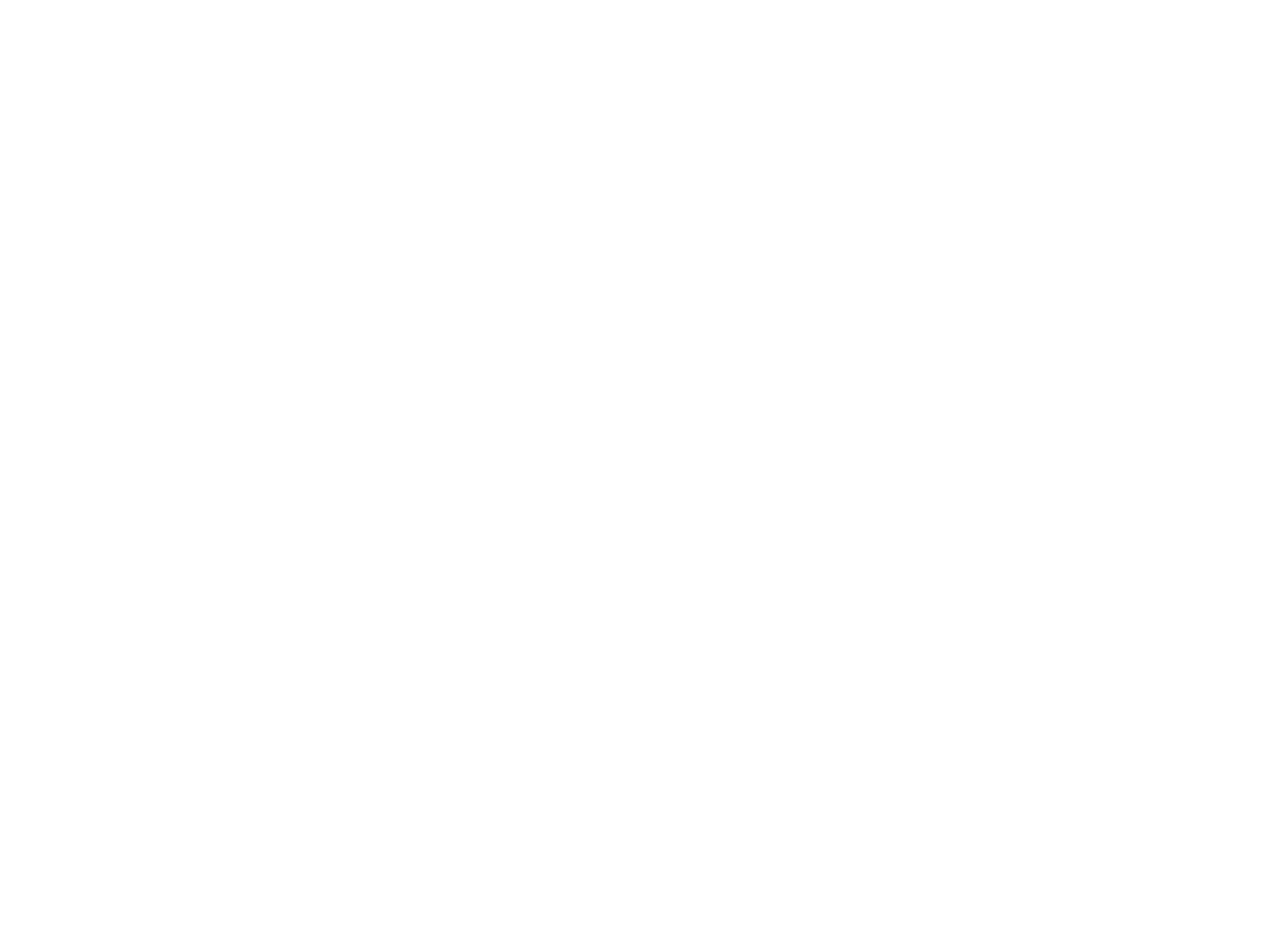
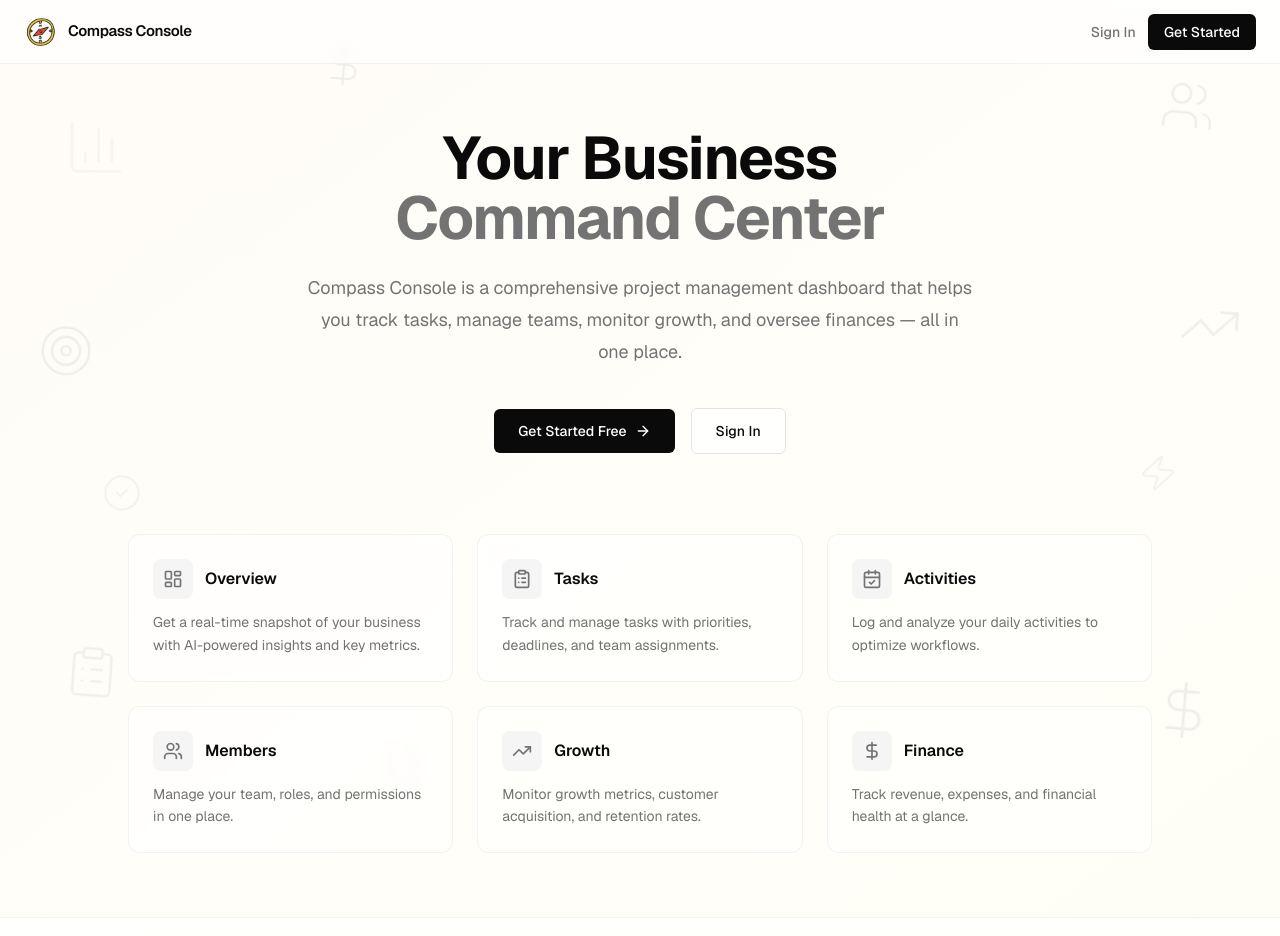
Before and after one commit to daolanx/compass-console, a Next.js app: page / in a window 1280 px wide. Shown: the top 936 px of the page. Before the commit the page ends 800 px from the top, so only its background shows below. Built offline with nearby package versions, Linux system fonts and the light colour scheme; no server answers.

Commit message:
fix: add public landing page for Google OAuth review

```diff
--- a/app/page.tsx
+++ b/app/page.tsx
@@ -1,3 +1,177 @@
+import Link from "next/link"
+import { siteConfig } from "@/constants"
+import {
+  BarChart3,
+  DollarSign,
+  CheckCircle2,
+  TrendingUp,
+  Target,
+  ClipboardList,
+  Users,
+  Zap,
+  LayoutDashboard,
+  CalendarCheck,
+  ArrowRight,
+} from "lucide-react"
+
+const floatingIcons = [
+  { Icon: BarChart3, size: "size-16", top: "top-[12%]", left: "left-[5%]", delay: "0s", duration: "6s" },
+  { Icon: DollarSign, size: "size-12", top: "top-[6%]", left: "left-[25%]", delay: "1.2s", duration: "7s" },
+  { Icon: Users, size: "size-14", top: "top-[10%]", left: "right-[5%]", delay: "2.5s", duration: "5.5s" },
+  { Icon: Target, size: "size-14", top: "top-[35%]", left: "left-[3%]", delay: "1.5s", duration: "6.5s" },
+  { Icon: TrendingUp, size: "size-16", top: "top-[32%]", left: "right-[3%]", delay: "0.5s", duration: "8s" },
+  { Icon: CheckCircle2, size: "size-10", top: "top-[50%]", left: "left-[8%]", delay: "2s", duration: "5s" },
+  { Icon: Zap, size: "size-10", top: "top-[48%]", left: "right-[8%]", delay: "0.8s", duration: "6.8s" },
+  { Icon: ClipboardList, size: "size-14", top: "top-[68%]", left: "left-[5%]", delay: "3s", duration: "7.5s" },
+  { Icon: BarChart3, size: "size-12", top: "top-[78%]", left: "left-[30%]", delay: "1.8s", duration: "6.2s" },
+  { Icon: DollarSign, size: "size-16", top: "top-[72%]", left: "right-[5%]", delay: "2.2s", duration: "7.2s" },
+]
+
+const features = [
+  {
+    icon: LayoutDashboard,
+    title: "Overview",
+    description: "Get a real-time snapshot of your business with AI-powered insights and key metrics.",
+  },
+  {
+    icon: ClipboardList,
+    title: "Tasks",
+    description: "Track and manage tasks with priorities, deadlines, and team assignments.",
+  },
+  {
+    icon: CalendarCheck,
+    title: "Activities",
+    description: "Log and analyze your daily activities to optimize workflows.",
+  },
+  {
+    icon: Users,
+    title: "Members",
+    description: "Manage your team, roles, and permissions in one place.",
+  },
+  {
+    icon: TrendingUp,
+    title: "Growth",
+    description: "Monitor growth metrics, customer acquisition, and retention rates.",
+  },
+  {
+    icon: DollarSign,
+    title: "Finance",
+    description: "Track revenue, expenses, and financial health at a glance.",
+  },
+]
+
 export default function Home() {
-  return null
+  return (
+    <div className="relative flex min-h-svh flex-col overflow-hidden bg-gradient-to-br from-orange-50/40 via-amber-50/30 to-yellow-50/40">
+      {/* Floating icons */}
+      <div className="pointer-events-none absolute inset-0 overflow-hidden">
+        {floatingIcons.map((item, i) => (
+          <div
+            key={i}
+            className={`absolute ${item.size} ${item.top} ${item.left} text-muted-foreground animate-float`}
+            style={{
+              animationDelay: item.delay,
+              animationDuration: item.duration,
+            }}
+          >
+            <item.Icon className="size-full" strokeWidth={1} />
+          </div>
+        ))}
+      </div>
+
+      {/* Header */}
+      <header className="relative z-10 flex h-16 items-center border-b border-border/50 bg-white/60 backdrop-blur-sm px-6">
+        <Link href="/" className="flex items-center gap-3">
+          <img
+            src="/logo.webp"
+            alt={`${siteConfig.name} logo`}
+            className="size-8 object-cover"
+          />
+          <span className="text-[15px] font-semibold text-foreground tracking-tight">
+            {siteConfig.name}
+          </span>
+        </Link>
+        <div className="ml-auto flex items-center gap-3">
+          <Link
+            href="/auth/login"
+            className="text-sm font-medium text-muted-foreground hover:text-foreground transition-colors"
+          >
+            Sign In
+          </Link>
+          <Link
+            href="/auth/sign-up"
+            className="rounded-md bg-foreground px-4 py-2 text-sm font-medium text-background hover:bg-foreground/90 transition-colors"
+          >
+            Get Started
+          </Link>
+        </div>
+      </header>
+
+      {/* Hero Section */}
+      <main className="relative z-10 flex flex-1 flex-col items-center justify-center px-6 py-16">
+        <div className="mx-auto max-w-3xl text-center">
+          <h1 className="text-4xl font-bold tracking-tight text-foreground sm:text-5xl lg:text-6xl">
+            Your Business
+            <br />
+            <span className="text-muted-foreground">Command Center</span>
+          </h1>
+          <p className="mt-6 text-lg leading-8 text-muted-foreground max-w-2xl mx-auto">
+            {siteConfig.name} is a comprehensive project management dashboard that helps you
+            track tasks, manage teams, monitor growth, and oversee finances — all in one place.
+          </p>
+          <div className="mt-10 flex items-center justify-center gap-4">
+            <Link
+              href="/auth/sign-up"
+              className="inline-flex items-center gap-2 rounded-md bg-foreground px-6 py-3 text-sm font-medium text-background hover:bg-foreground/90 transition-colors"
+            >
+              Get Started Free
+              <ArrowRight className="size-4" />
+            </Link>
+            <Link
+              href="/auth/login"
+              className="inline-flex items-center gap-2 rounded-md border border-border bg-white/60 backdrop-blur-sm px-6 py-3 text-sm font-medium text-foreground hover:bg-white/80 transition-colors"
+            >
+              Sign In
+            </Link>
+          </div>
+        </div>
+
+        {/* Features Grid */}
+        <div className="mx-auto mt-20 max-w-5xl grid grid-cols-1 gap-6 sm:grid-cols-2 lg:grid-cols-3">
+          {features.map((feature) => (
+            <div
+              key={feature.title}
+              className="rounded-xl border border-border/50 bg-white/60 backdrop-blur-sm p-6 hover:bg-white/80 transition-colors"
+            >
+              <div className="flex items-center gap-3 mb-3">
+                <div className="flex size-10 items-center justify-center rounded-lg bg-muted">
+                  <feature.icon className="size-5 text-muted-foreground" />
+                </div>
+                <h3 className="font-semibold text-foreground">{feature.title}</h3>
+              </div>
+              <p className="text-sm text-muted-foreground leading-relaxed">
+                {feature.description}
+              </p>
+            </div>
+          ))}
+        </div>
+      </main>
+
+      {/* Footer */}
+      <footer className="relative z-10 border-t border-border/50 bg-white/60 backdrop-blur-sm px-6 py-4">
+        <div className="flex flex-col items-center gap-3 text-sm text-muted-foreground sm:flex-row sm:justify-between">
+          <p>&copy; 2025 {siteConfig.name}</p>
+          <div className="flex items-center gap-4">
+            <Link href="/legal/terms" className="hover:text-foreground transition-colors">
+              Terms
+            </Link>
+            <span className="text-border">&middot;</span>
+            <Link href="/legal/privacy" className="hover:text-foreground transition-colors">
+              Privacy
+            </Link>
+          </div>
+        </div>
+      </footer>
+    </div>
+  )
 }
--- a/constants.ts
+++ b/constants.ts
@@ -5,7 +5,7 @@
 // ── Auth ──────────────────────────────────────────────
 export const authConfig = {
   /** Paths that don't require authentication. */
-  publicPaths: ["/auth", "/login", "/api", "/legal"],
+  publicPaths: ["/", "/auth", "/login", "/api", "/legal"],
   /** Where to redirect unauthenticated users. */
   loginPath: "/auth/login",
 };
--- a/proxy.ts
+++ b/proxy.ts
@@ -3,11 +3,6 @@
 import { type NextRequest } from "next/server";
 
 export async function proxy(request: NextRequest) {
-  // Redirect root to overview
-  if (request.nextUrl.pathname === "/") {
-    return NextResponse.redirect(new URL("/overview", request.url));
-  }
-
   return await updateSession(request);
 }
 
```
